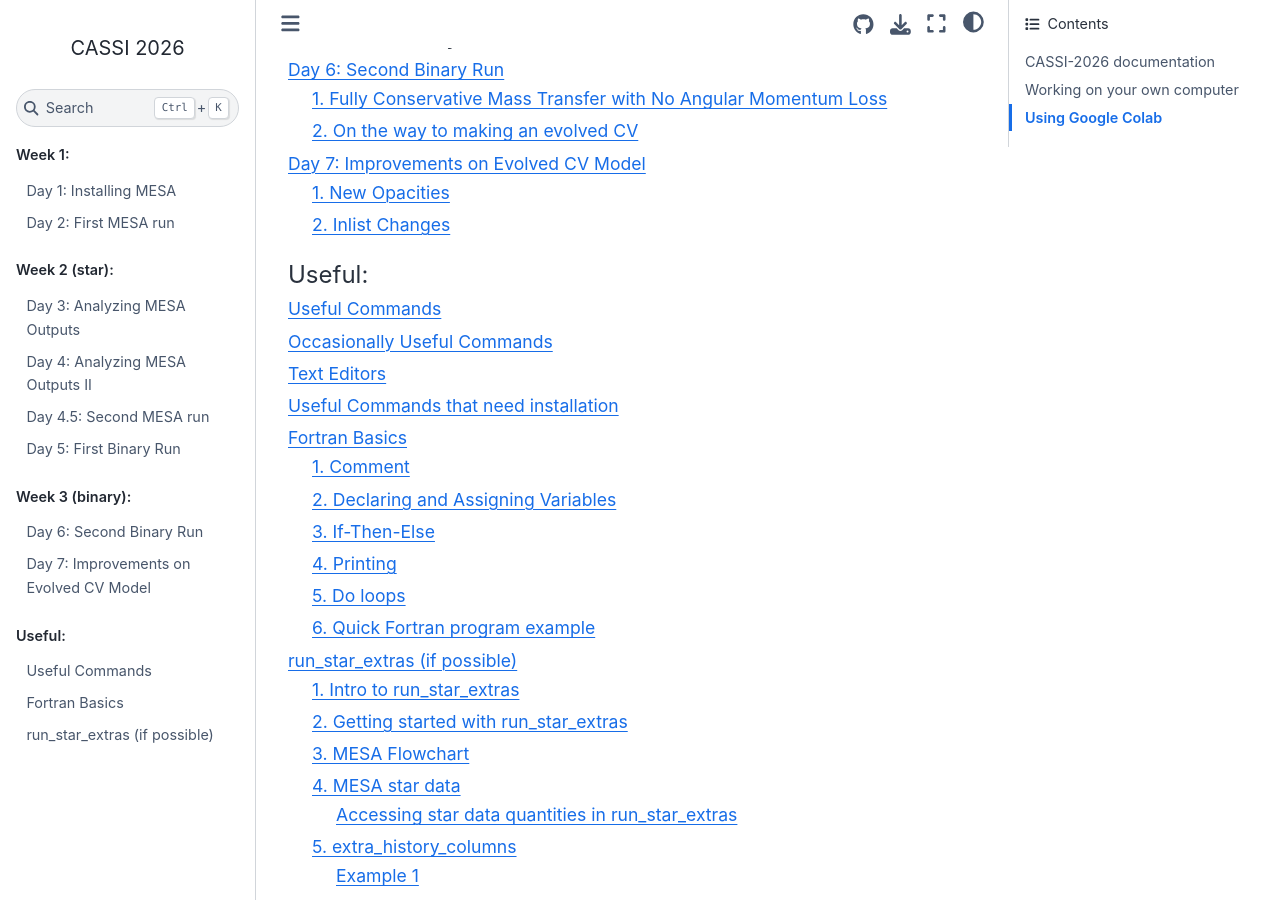
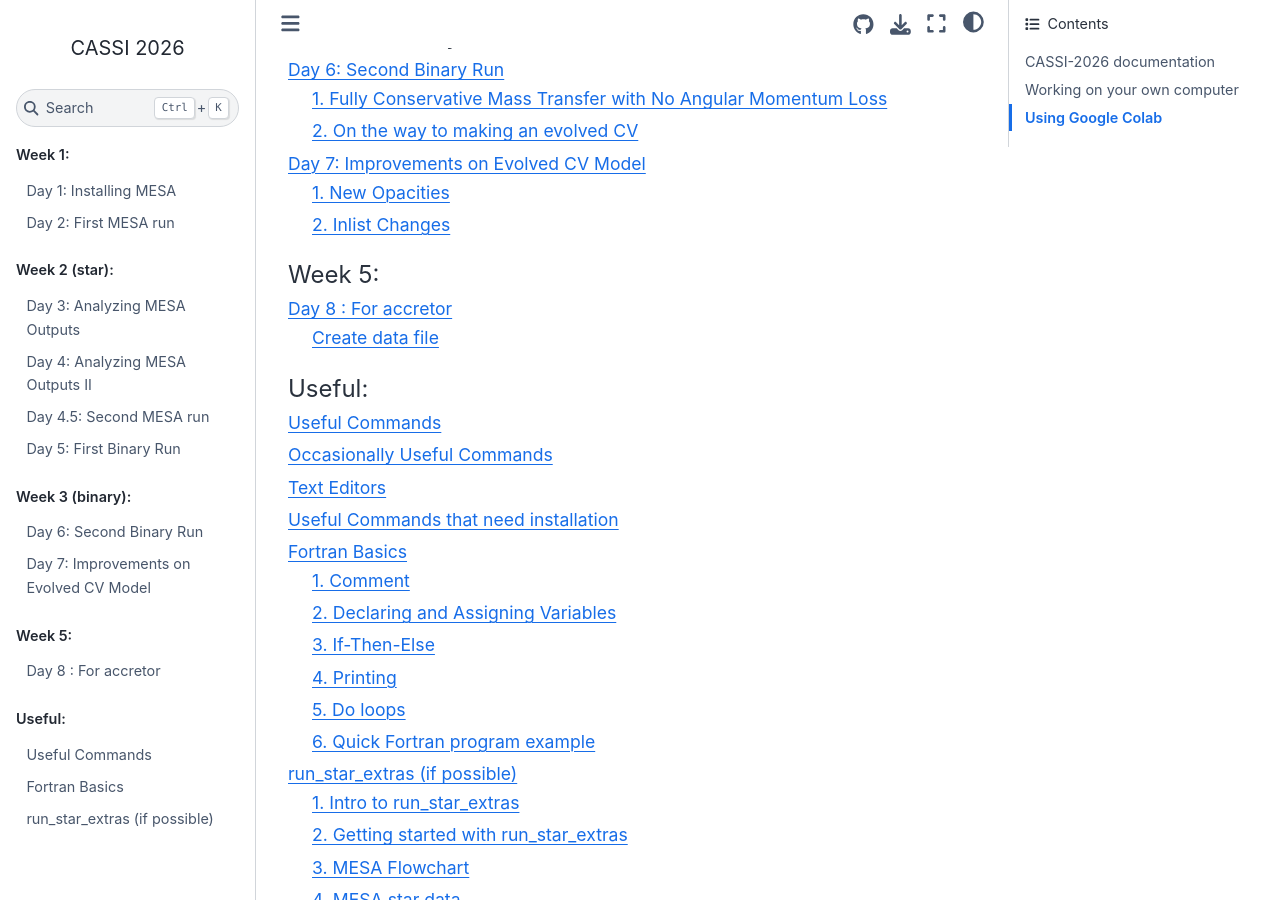
Before and after one commit to sunnywong314/CASSI2026-Sunny, a Sphinx documentation site: the page built from docs/source/index.rst, in a window 1280 px wide and 900 px high, scrolled down 2155 px. Built offline with Sphinx 7.4.7 and the Sphinx Book theme 1.1.4, drawn with Linux system fonts in a browser that asks for light colours.

Commit message:
update index

```diff
--- a/docs/source/index.rst
+++ b/docs/source/index.rst
@@ -73,6 +73,12 @@ Some of the notebooks need data files.  These can be uploaded by selecting the
 
 .. toctree::
    :maxdepth: 3
+   :caption: Week 5:
+
+   for_accretor
+
+.. toctree::
+   :maxdepth: 3
    :caption: Useful:
 
    commands
```
